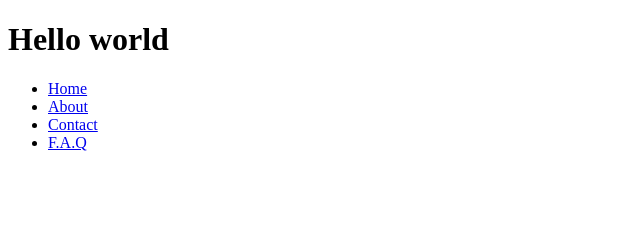
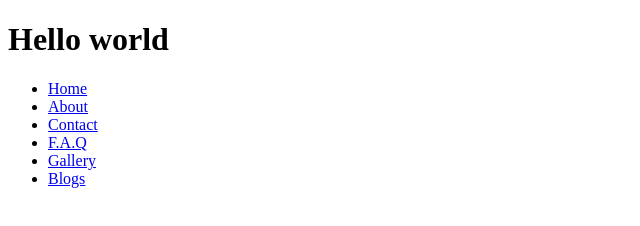
Before and after one commit to Hy-light/git-one, a plain HTML site: page index.html in a window 1280 px wide. Shown: the whole page, without its empty margins (0-640 px from the left). Drawn offline with Linux system fonts and the light colour scheme.

Commit message:
Added two new links to the navigation

```diff
--- a/index.html
+++ b/index.html
@@ -22,6 +22,12 @@
         <li>
           <a href="#" class=".index">F.A.Q</a>
         </li>
+        <li>
+          <a href="#" class=".index">Gallery</a>
+        </li>
+        <li>
+          <a href="#" class=".index">Blogs</a>
+        </li>
       </ul>
     </nav>
   </div>
```
